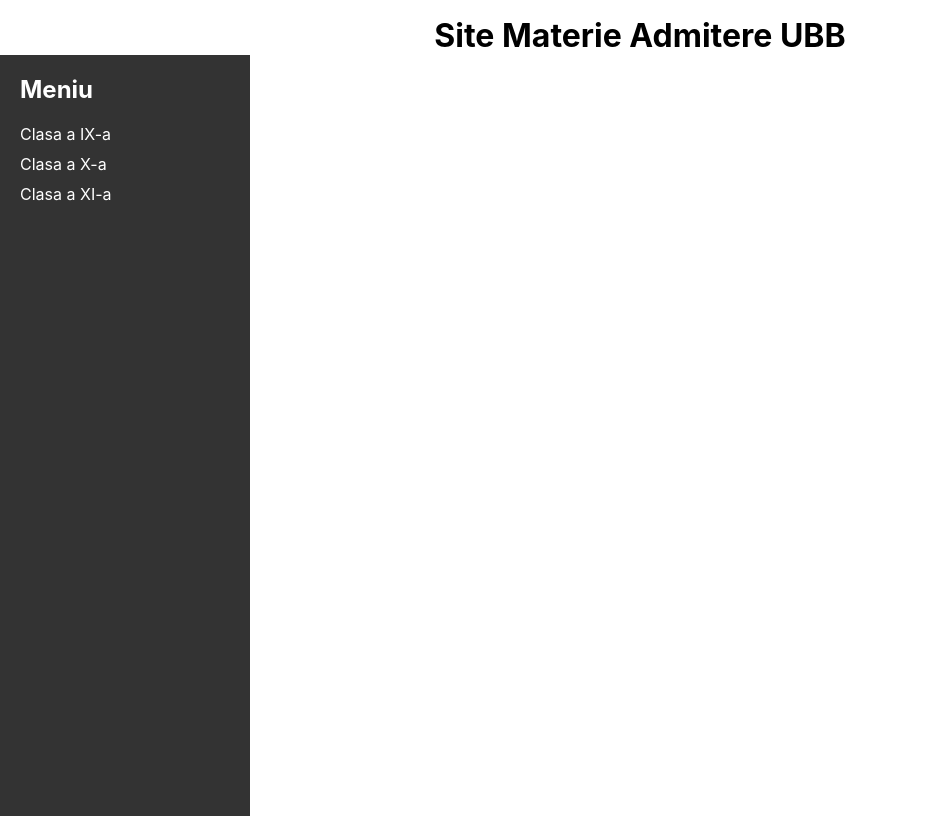
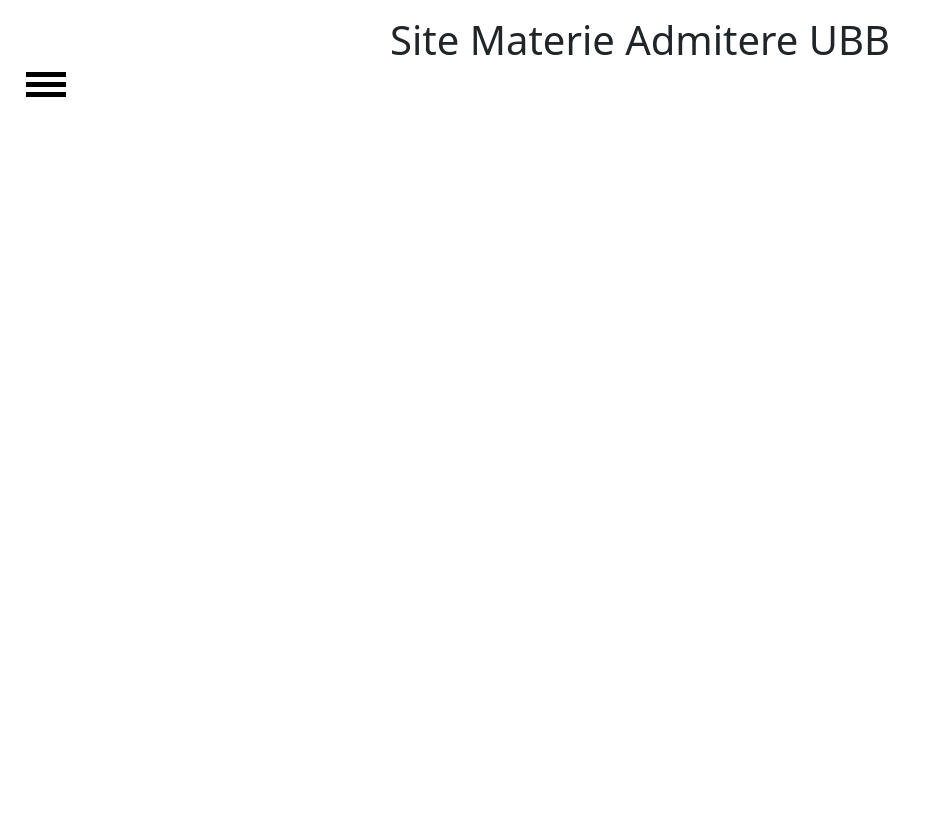
Before and after one commit to catalindanis/Site-Materie-Admitere, a React (Create React App) app: page / in a window 1280 px wide. Shown: the whole page, without its empty margins (0-951 px from the left). Built offline with nearby package versions, Linux system fonts and the light colour scheme.

Commit message:
added bootstrap

```diff
--- a/package.json
+++ b/package.json
@@ -6,8 +6,10 @@
     "@testing-library/jest-dom": "^5.17.0",
     "@testing-library/react": "^13.4.0",
     "@testing-library/user-event": "^13.5.0",
+    "bootstrap": "^5.3.3",
     "react": "^18.2.0",
     "react-dom": "^18.2.0",
+    "react-icons": "^5.1.0",
     "react-scripts": "5.0.1",
     "web-vitals": "^2.1.4"
   },
--- a/src/App.js
+++ b/src/App.js
@@ -2,14 +2,9 @@
 import "./App.css";
 import "./Style/Title.css"
 import "./Style/Sidebar.css"
+import 'bootstrap/dist/css/bootstrap.min.css'
 
 function App() {
-
-  const [isOpen, setIsOpen] = useState(false);
-
-  const toggleSidebar = () => {
-    setIsOpen(!isOpen);
-  };
 
   return (
     <div className="App">
@@ -19,12 +14,32 @@
         </div>
       </header>
       <body>
-            <div className="sidebar">
-              <h2>Meniu</h2>
+
+      <div className="toggle-btn" onClick={toggleSidebar}>
+                <span></span>
+                <span></span>
+                <span></span>
+            </div>
+
+            <div className="sidebar" id="sidebar">
+
+            <button type="button" class="btn-close" data-bs-theme="white" aria-label="Close"></button>
+
+                <h3>Clasa a IX-a</h3>
                 <ul>
-                  <li>Clasa a IX-a</li>
-                  <li>Clasa a X-a</li>
-                  <li>Clasa a XI-a</li>
+                  <li>test</li>
+                </ul>
+                <h3>Clasa a X-a</h3>
+                <ul>
+                  <li>test</li>
+                </ul>
+                <h3>Clasa a XI-a</h3>
+                <ul>
+                  <li>test</li>
+                </ul>
+                <h3>Diverse</h3>
+                <ul>
+                  <li>test</li>
                 </ul>
             </div>
       </body>
@@ -32,4 +47,8 @@
   );
 }
 
+const toggleSidebar = () => {
+  document.getElementById("sidebar").style.transform = "translate(0px)"
+}
+
 export default App;
--- a/src/Style/Sidebar.css
+++ b/src/Style/Sidebar.css
@@ -1,3 +1,19 @@
+.toggle-btn {
+    position: absolute;
+    margin-top: 0;
+    left: 2vw;
+    cursor: pointer;
+    z-index: 1;
+  }
+
+  .toggle-btn span {
+    display: block;
+    width: 40px;
+    height: 5px;
+    background-color: rgb(0, 0, 0);
+    margin-bottom: 5px;
+  }
+
 .sidebar {
     width: 250px;
     height: 100vh;
@@ -5,18 +21,22 @@
     color: white;
     padding: 20px;
     transition: transform 0.3s ease-in-out;
+    transform: translateX(-250px);
   }
 
   .sidebar h2 {
     margin-bottom: 20px;
   }
-
   .sidebar ul {
     list-style-type: none;
-    padding: 0;
+    padding-left: 10px;
   }
 
   .sidebar li {
-    margin-bottom: 10px;
     cursor: pointer;
   }
+
+  .btn-close{
+    position: absolute;
+    right: 15px;
+  }
```
Also changed, not shown: 1 other file (tests, documents, lock files or other folders).
